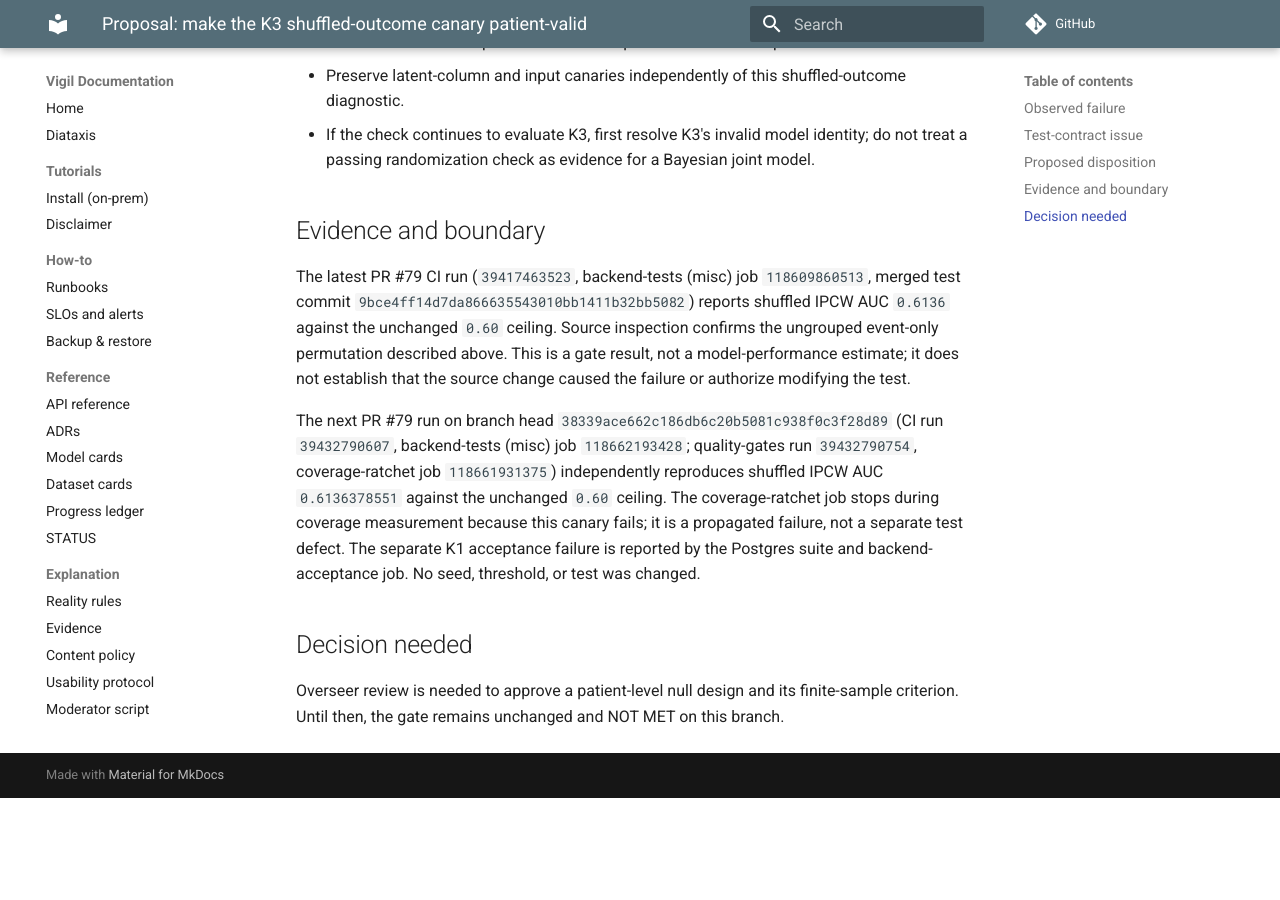
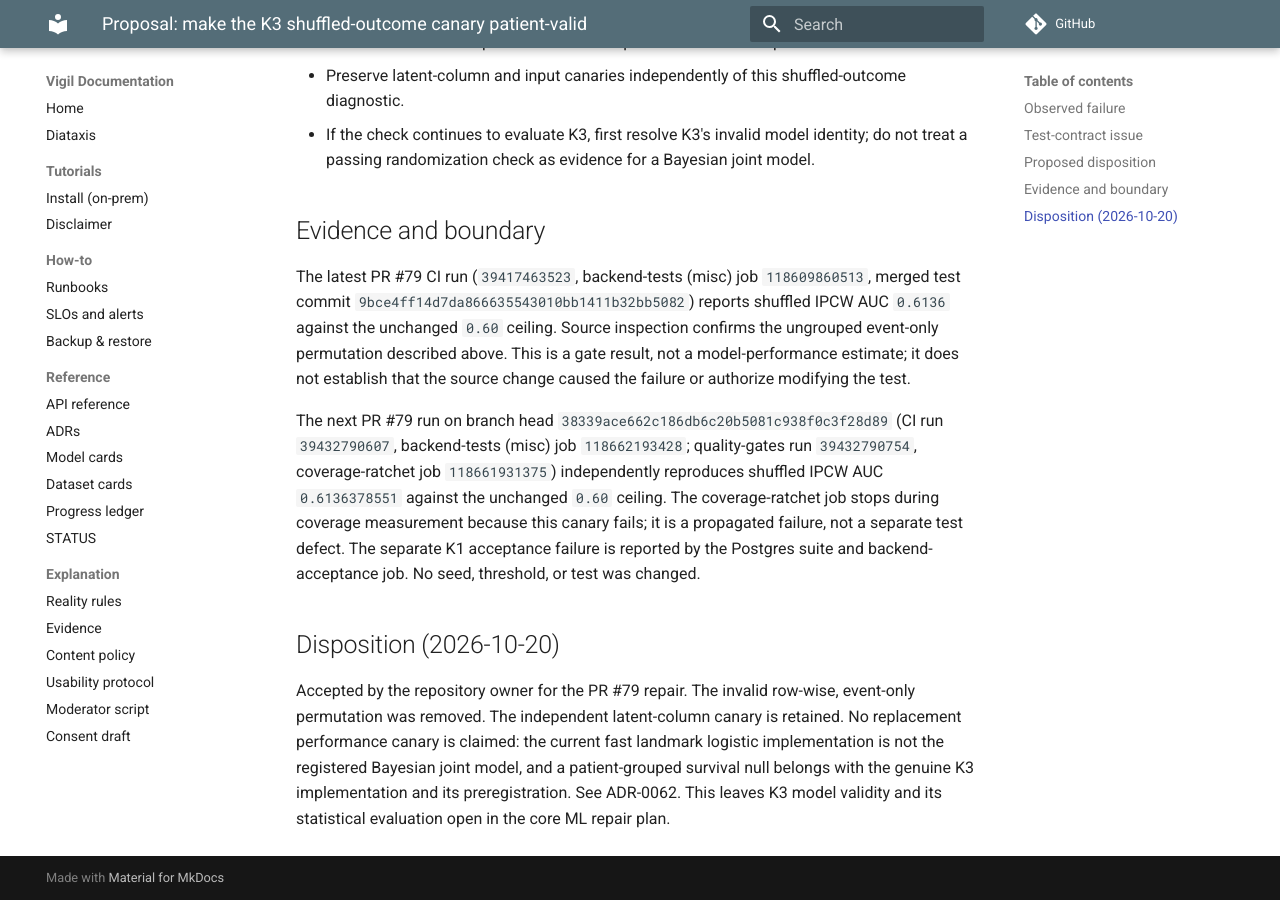
Before and after one commit to gasthecreator/vigil, an MkDocs documentation site: the page built from docs/proposals/PROP-K3-SHUFFLED-OUTCOME-CANARY.md, in a window 1280 px wide and 900 px high, scrolled down 766 px. Built offline with MkDocs 1.6.1 and Material for MkDocs 9.7.7, drawn with Linux system fonts in a browser that asks for light colours; comment, search, counter and statistics services are not loaded; before the commit the page ends 1564 px from its top, so only the background shows below that.

Commit message:
test(ml): redesign seed-sensitive model gates

```diff
--- a/docs/proposals/PROP-K3-SHUFFLED-OUTCOME-CANARY.md
+++ b/docs/proposals/PROP-K3-SHUFFLED-OUTCOME-CANARY.md
@@ -21,6 +21,12 @@
 
 The next PR #79 run on branch head `38339ace662c186db6c20b5081c938f0c3f28d89` (CI run `39432790607`, backend-tests (misc) job `118662193428`; quality-gates run `39432790754`, coverage-ratchet job `118661931375`) independently reproduces shuffled IPCW AUC `0.6136378551` against the unchanged `0.60` ceiling. The coverage-ratchet job stops during coverage measurement because this canary fails; it is a propagated failure, not a separate test defect. The separate K1 acceptance failure is reported by the Postgres suite and backend-acceptance job. No seed, threshold, or test was changed.
 
-## Decision needed
+## Disposition (2026-10-20)
 
-Overseer review is needed to approve a patient-level null design and its finite-sample criterion. Until then, the gate remains unchanged and NOT MET on this branch.
+Accepted by the repository owner for the PR #79 repair. The invalid row-wise,
+event-only permutation was removed. The independent latent-column canary is
+retained. No replacement performance canary is claimed: the current fast
+landmark logistic implementation is not the registered Bayesian joint model,
+and a patient-grouped survival null belongs with the genuine K3 implementation
+and its preregistration. See ADR-0062. This leaves K3 model validity and its
+statistical evaluation open in the core ML repair plan.
```
Also changed, not shown: docs/PROGRESS.md (+3 -2 lines), docs/adr/0062-redesign-seed-sensitive-ml-gates.md (added, +52 -0 lines), docs/proposals/PROP-CORE-ML-CENSOR-AWARE-GATE.md (+7 -2 lines), docs/proposals/PROP-CORE-ML-MEASURED-CALIBRATION-GATE.md (+9 -0 lines), docs/proposals/PROP-K1-ACCEPTANCE-BOUNDARIES.md (+8 -2 lines), 4 other files.
